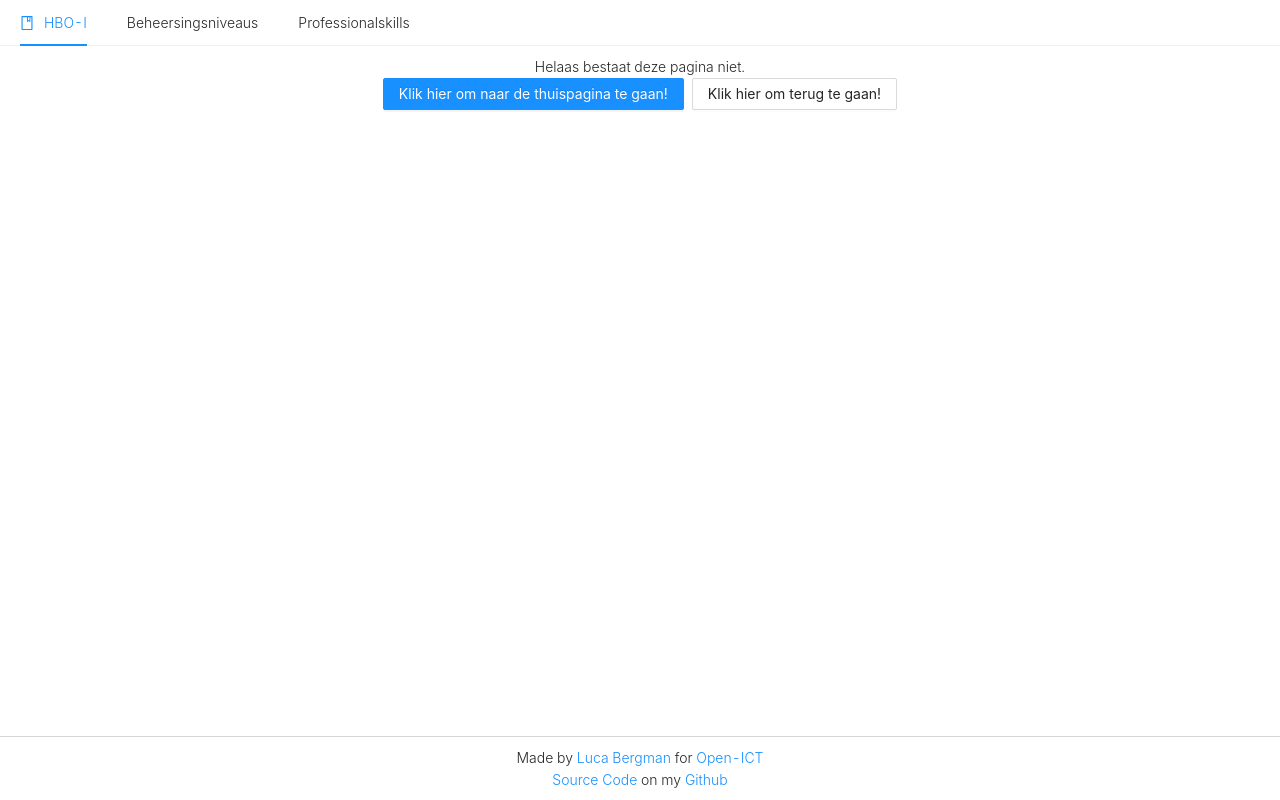
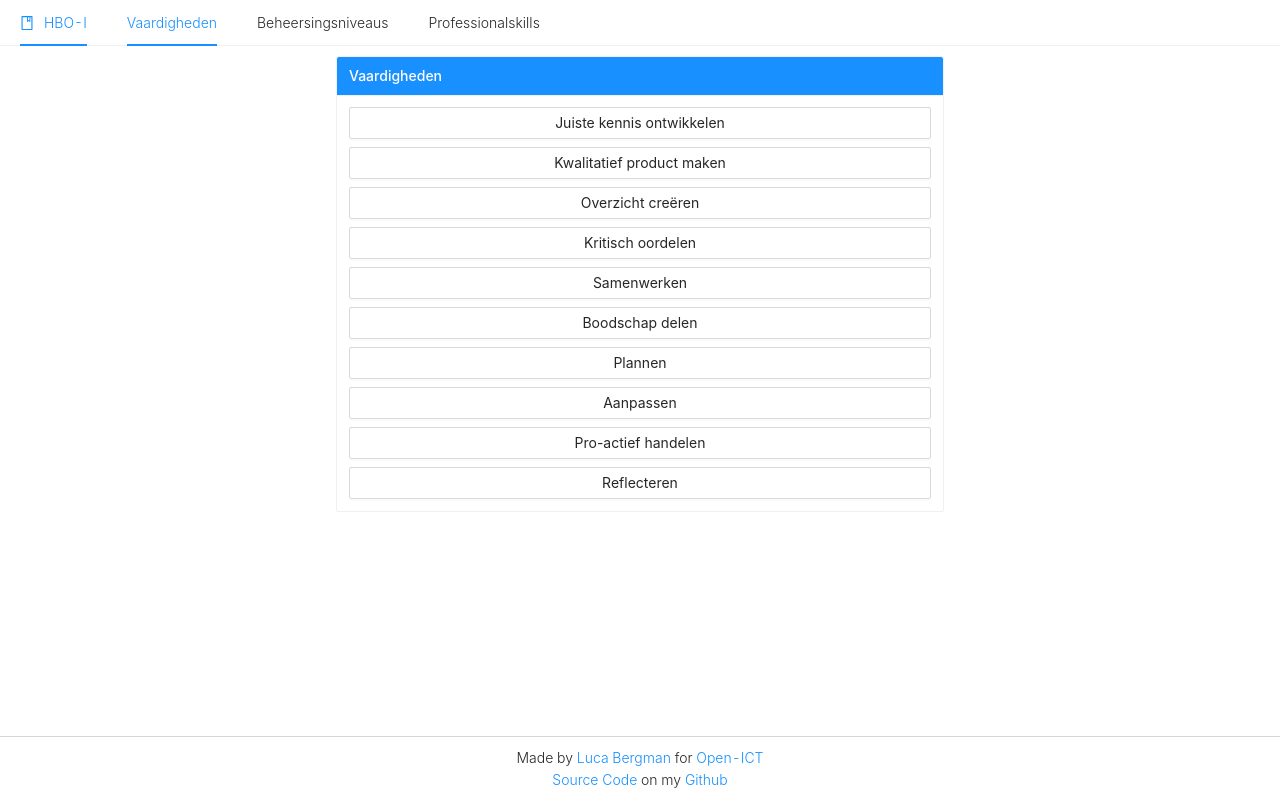
Before and after one commit to spark-156/leveling-education-framework, a React (Create React App) app in the folder frontend/: page /vaardigheden in a window 1280 px wide. Built offline with nearby package versions, Linux system fonts and the light colour scheme.

Commit message:
select vaardigheid

```diff
--- a/frontend/src/App.js
+++ b/frontend/src/App.js
@@ -14,6 +14,7 @@ import ProfessionalSkills from "./views/Professionalskills";
 import Beheersingsniveaus from "./views/Beheersingsniveaus"
 import Hboi from "./views/Hboi";
 import RedirectHboi from "./views/RedirectHboi";
+import Vaardigheden from "./views/Vaardigheden";
 
 function App() {
   return <Router>
@@ -24,9 +25,9 @@ function App() {
             <Route exact path="/">
               <Hboi />
             </Route>
-            {/* <Route path='/vaardigheden'>
-              <div>vaardigheden here</div>
-            </Route> */}
+            <Route path='/vaardigheden'>
+              <Vaardigheden />
+            </Route>
             <Route path='/beheersingsniveaus'>
               <Beheersingsniveaus />
             </Route>
--- a/frontend/src/components/Navbar.jsx
+++ b/frontend/src/components/Navbar.jsx
@@ -13,11 +13,11 @@ export function Navbar() {
           HBO-I
         </Link>
       </Menu.Item>
-      {/* <Menu.Item key="/vaardigheden">
+      <Menu.Item key="/vaardigheden">
         <Link to='/vaardigheden'>
           Vaardigheden
         </Link>
-      </Menu.Item> */}
+      </Menu.Item>
       <Menu.Item key="/beheersingsniveaus">
         <Link to='/beheersingsniveaus'>
           Beheersingsniveaus
--- /dev/null
+++ b/frontend/src/views/Vaardigheden.jsx
@@ -0,0 +1,35 @@
+import React from "react"
+
+import useQueryString from "../lib/useQueryString";
+import SelectOutOf from "../components/SelectOutOf";
+import { rowStyle } from "../lib"
+import { vaardigheden } from '../data/open-ict-vaardigheden'
+import { Row, Col } from 'antd'
+
+export default function Vaardigheden() {
+    const [vaardigheid, setSelectedVaardigheid] = useQueryString("vaardigheid");
+
+    return <>
+        <Row style={rowStyle} gutter={[16, { xs: 8, sm: 16, md: 16, lg: 16 }]}>
+            <Col
+                style={{
+                    margin: "0 auto"
+                }}
+                span={12}
+                xs={24}
+                sm={24}
+                md={12}
+                lg={12}
+                xl={12}
+            >
+                <SelectOutOf
+                    title="Vaardigheden"
+                    options={Object.keys(vaardigheden)}
+                    id="vaardigheden"
+                    setSelectedFunction={setSelectedVaardigheid}
+                    selected={vaardigheid}
+                />
+            </Col>
+        </Row>
+    </>
+}
```
